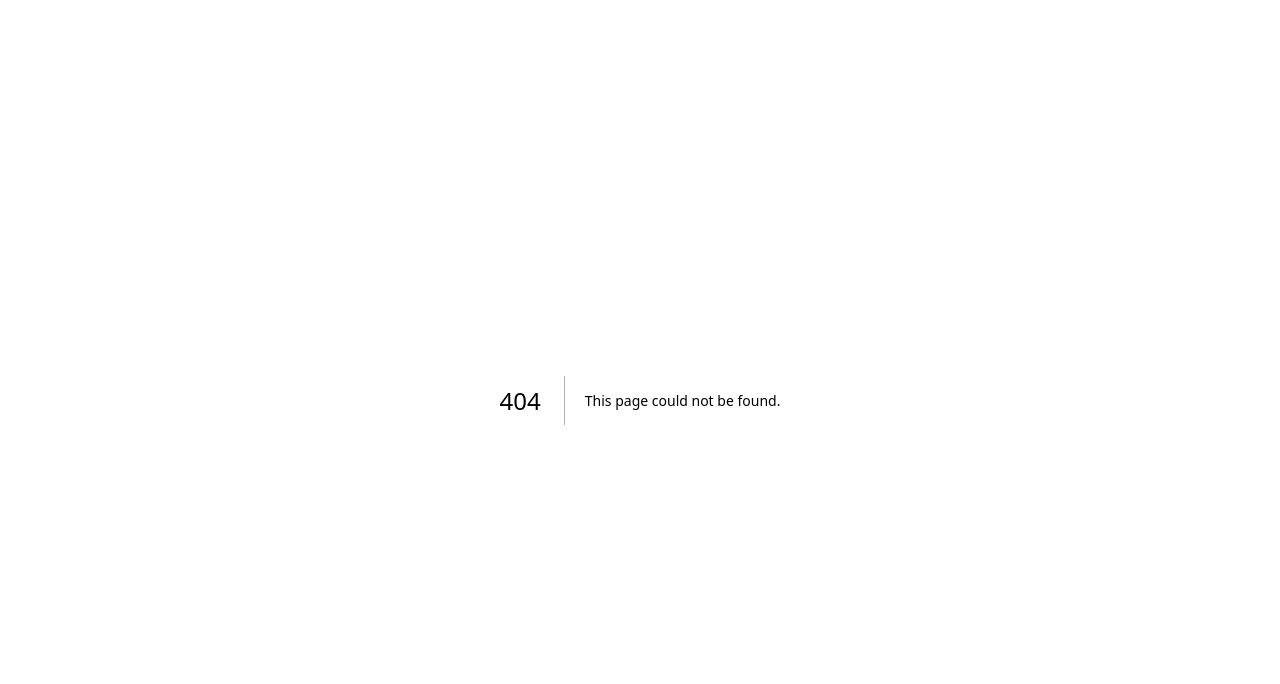
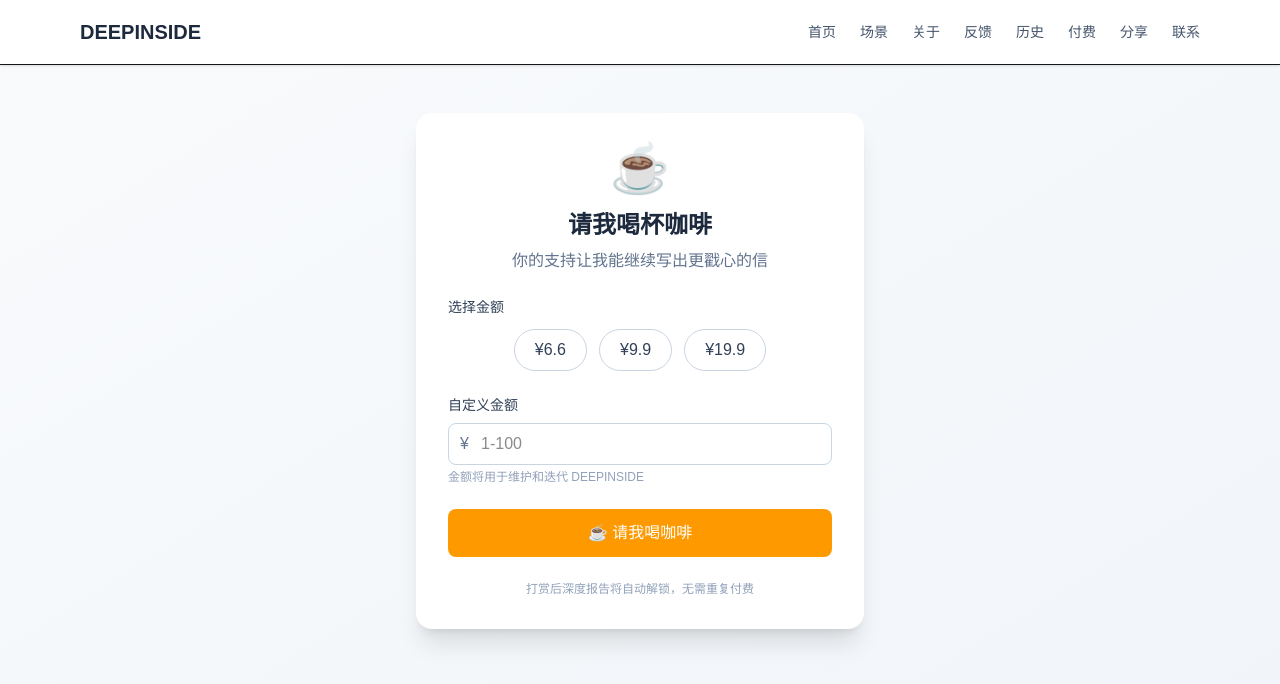
Before and after one commit to l19823587371-ui/deepinside, a Next.js app: page /tip in a window 1280 px wide. Before the commit this address had no page. Shown: the top 684 px of the page. Built offline with nearby package versions, Linux system fonts and the light colour scheme.

Commit message:
feat: 深度版三个追问页添加打赏检查

```diff
--- a/pages/deep-questions/1.tsx
+++ b/pages/deep-questions/1.tsx
@@ -7,27 +7,31 @@ export default function Question1() {
   const [answer, setAnswer] = useState('');
 
   useEffect(() => {
+    // 检查是否已打赏
+    if (typeof window !== 'undefined') {
+      const tipped = localStorage.getItem('deepinside_tipped');
+      if (!tipped) {
+        alert('请先打赏支持，再解锁深度报告 ☕');
+        router.push('/tip');
+        return;
+      }
+    }
+
     const { story } = router.query;
-    console.log('追问1 收到的 story:', story);
-
     if (story && typeof story === 'string') {
       if (typeof window !== 'undefined') {
         localStorage.setItem('deepinside_original_story', story);
-        console.log('追问1 已保存故事:', story);
-        const saved = localStorage.getItem('deepinside_original_story');
-        console.log('追问1 验证保存:', saved);
+        console.log('追问1 - 已保存故事');
       }
-    } else {
-      if (typeof window !== 'undefined') {
-        const saved = localStorage.getItem('deepinside_original_story');
-        console.log('追问1 从 localStorage 读取:', saved);
-        if (!saved) {
-          console.error('追问1 没有找到故事');
-          alert('未找到你的故事，请返回首页重新生成免费信');
-        }
+    } else if (typeof window !== 'undefined') {
+      const saved = localStorage.getItem('deepinside_original_story');
+      if (!saved) {
+        console.error('追问1 - 没有找到故事');
+        alert('未找到你的故事，请返回首页重新生成免费信');
+        router.push('/');
       }
     }
-  }, [router.query]);
+  }, [router.query, router]);
 
   const handleNext = () => {
     if (!answer.trim()) {
--- a/pages/deep-questions/2.tsx
+++ b/pages/deep-questions/2.tsx
@@ -1,10 +1,22 @@
 import { useRouter } from 'next/router';
-import { useState } from 'react';
+import { useState, useEffect } from 'react';
 import Navbar from '../../components/Navbar';
 
 export default function Question2() {
   const router = useRouter();
   const [answer, setAnswer] = useState('');
+
+  useEffect(() => {
+    // 检查是否已打赏
+    if (typeof window !== 'undefined') {
+      const tipped = localStorage.getItem('deepinside_tipped');
+      if (!tipped) {
+        alert('请先打赏支持，再解锁深度报告 ☕');
+        router.push('/tip');
+        return;
+      }
+    }
+  }, [router]);
 
   const handleNext = () => {
     if (!answer.trim()) {
--- a/pages/deep-questions/3.tsx
+++ b/pages/deep-questions/3.tsx
@@ -11,21 +11,31 @@ export default function Question3() {
   const [answer2, setAnswer2] = useState('');
 
   useEffect(() => {
+    // 检查是否已打赏
+    if (typeof window !== 'undefined') {
+      const tipped = localStorage.getItem('deepinside_tipped');
+      if (!tipped) {
+        alert('请先打赏支持，再解锁深度报告 ☕');
+        router.push('/tip');
+        return;
+      }
+    }
+
     if (typeof window !== 'undefined') {
       const story = localStorage.getItem('deepinside_original_story');
-      console.log('追问3 - 从 localStorage 读取故事:', story?.slice(0, 50));
-
       if (story) {
         setOriginalStory(story);
+        console.log('追问3 - 已加载故事:', story.slice(0, 50));
       } else {
         console.error('追问3 - 没有找到故事');
         alert('未找到你的故事，请返回首页重新生成免费信');
+        router.push('/');
       }
 
       setAnswer1(localStorage.getItem('deep_answer1') || '');
       setAnswer2(localStorage.getItem('deep_answer2') || '');
     }
-  }, []);
+  }, [router]);
 
   const handleGenerate = async () => {
     if (!originalStory) {
--- a/pages/report.tsx
+++ b/pages/report.tsx
@@ -12,11 +12,8 @@ export default function Report() {
   const [originalStory, setOriginalStory] = useState('');
 
   useEffect(() => {
-    const { data, story } = router.query;
+    const { data } = router.query;
 
-    console.log('Report 页面 - URL 参数:', { data: !!data, story });
-
-    // 解析报告内容
     if (data && typeof data === 'string') {
       try {
         setReport(JSON.parse(data));
@@ -25,43 +22,23 @@ export default function Report() {
       }
     }
 
-    // 获取故事：优先从 URL，然后从 localStorage
-    let finalStory = '';
-
-    if (story && typeof story === 'string') {
-      finalStory = story;
-      console.log('从 URL 获取故事:', finalStory);
-    } else if (typeof window !== 'undefined') {
-      const saved = localStorage.getItem('deepinside_original_story');
-      if (saved) {
-        finalStory = saved;
-        console.log('从 localStorage 获取故事:', finalStory);
+    // 从 localStorage 读取故事
+    if (typeof window !== 'undefined') {
+      const story = localStorage.getItem('deepinside_original_story');
+      if (story) {
+        setOriginalStory(story);
       }
-    }
-
-    if (finalStory) {
-      setOriginalStory(finalStory);
-      if (typeof window !== 'undefined') {
-        localStorage.setItem('deepinside_original_story', finalStory);
-        console.log('已保存故事到 localStorage');
-      }
-    } else {
-      console.warn('没有找到故事');
     }
   }, [router.query]);
 
   const handleUnlock = () => {
-    console.log('解锁深度版，当前故事:', originalStory);
-
     if (!originalStory) {
-      console.error('故事为空！');
       alert('未找到你的故事，请返回首页重新生成免费信');
       return;
     }
 
     if (typeof window !== 'undefined') {
       localStorage.setItem('deepinside_free_letter', report?.letter || '');
-      localStorage.setItem('deepinside_original_story', originalStory);
     }
 
     router.push(`/deep-questions/1?story=${encodeURIComponent(originalStory)}`);
@@ -98,12 +75,20 @@ export default function Report() {
                 如果你想看见更深的自己——<br />
                 根源拆解 · 双路径推演 · 风险预警 · 30天破局地图 · 一句话承诺
               </p>
+              <div className="flex flex-col sm:flex-row gap-3 justify-center">
                 <button
                   onClick={handleUnlock}
                   className="bg-blue-600 text-white px-6 py-2 rounded-lg hover:bg-blue-700 transition"
                 >
                   解锁深度拆解版 →
                 </button>
+                <button
+                  onClick={() => router.push('/tip')}
+                  className="bg-amber-500 text-white px-6 py-2 rounded-lg hover:bg-amber-600 transition"
+                >
+                  ☕ 请我喝咖啡
+                </button>
+              </div>
             </div>
 
             <div className="mt-6 text-center">
--- /dev/null
+++ b/pages/tip.tsx
@@ -0,0 +1,122 @@
+import { useState } from 'react';
+import { useRouter } from 'next/router';
+import Navbar from '../components/Navbar';
+
+export default function Tip() {
+  const router = useRouter();
+  const [amount, setAmount] = useState('');
+  const [loading, setLoading] = useState(false);
+
+  const presetAmounts = [6.6, 9.9, 19.9];
+
+  const handleTip = async () => {
+    const numAmount = parseFloat(amount);
+    if (!amount || isNaN(numAmount) || numAmount <= 0) {
+      alert('请输入有效金额（1-100元）');
+      return;
+    }
+    if (numAmount > 100) {
+      alert('单次打赏不超过100元，感谢支持 ❤️');
+      return;
+    }
+
+    setLoading(true);
+
+    // 模拟支付（后续可接入真实支付）
+    alert(`感谢打赏 ¥${numAmount}！\n深度报告将自动解锁。`);
+
+    // 标记已打赏
+    if (typeof window !== 'undefined') {
+      localStorage.setItem('deepinside_tipped', 'true');
+      localStorage.setItem('deepinside_tip_amount', numAmount.toString());
+    }
+
+    // 获取原始故事并进入深度版
+    const story = localStorage.getItem('deepinside_original_story');
+    if (story) {
+      router.push(`/deep-questions/1?story=${encodeURIComponent(story)}`);
+    } else {
+      alert('未找到你的故事，请返回首页重新生成免费信');
+      router.push('/');
+    }
+
+    setLoading(false);
+  };
+
+  return (
+    <>
+      <Navbar />
+      <div className="min-h-screen bg-gradient-to-br from-slate-50 to-slate-100 py-12 px-4">
+        <div className="max-w-md mx-auto bg-white rounded-2xl shadow-xl p-8">
+          <div className="text-center">
+            <div className="text-5xl mb-4">☕</div>
+            <h1 className="text-2xl font-bold text-slate-800 mb-2">请我喝杯咖啡</h1>
+            <p className="text-slate-500 mb-6">
+              你的支持让我能继续写出更戳心的信
+            </p>
+          </div>
+
+          <div className="space-y-6">
+            {/* 预设金额 */}
+            <div>
+              <label className="block text-sm font-medium text-slate-700 mb-3">
+                选择金额
+              </label>
+              <div className="flex gap-3 justify-center">
+                {presetAmounts.map(amt => (
+                  <button
+                    key={amt}
+                    onClick={() => setAmount(amt.toString())}
+                    className={`px-5 py-2 rounded-full border transition ${
+                      amount === amt.toString()
+                        ? 'bg-amber-500 text-white border-amber-500'
+                        : 'bg-white text-slate-700 border-slate-300 hover:border-amber-400'
+                    }`}
+                  >
+                    ¥{amt}
+                  </button>
+                ))}
+              </div>
+            </div>
+
+            {/* 自定义金额 */}
+            <div>
+              <label className="block text-sm font-medium text-slate-700 mb-2">
+                自定义金额
+              </label>
+              <div className="relative">
+                <span className="absolute left-3 top-1/2 -translate-y-1/2 text-slate-500">¥</span>
+                <input
+                  type="number"
+                  step="1"
+                  min="1"
+                  max="100"
+                  className="w-full pl-8 pr-4 py-2 border border-slate-300 rounded-lg focus:ring-2 focus:ring-amber-500 focus:border-transparent"
+                  placeholder="1-100"
+                  value={amount}
+                  onChange={(e) => setAmount(e.target.value)}
+                />
+              </div>
+              <p className="text-xs text-slate-400 mt-1">
+                金额将用于维护和迭代 DEEPINSIDE
+              </p>
+            </div>
+
+            {/* 打赏按钮 */}
+            <button
+              onClick={handleTip}
+              disabled={loading}
+              className="w-full bg-amber-500 text-white py-3 rounded-lg font-medium hover:bg-amber-600 transition disabled:bg-amber-300"
+            >
+              {loading ? '处理中...' : '☕ 请我喝咖啡'}
+            </button>
+
+            <p className="text-xs text-slate-400 text-center">
+              打赏后深度报告将自动解锁，无需重复付费
+            </p>
+          </div>
+        </div>
+      </div>
+    </>
+  );
+}
```
Lines whose indentation alone changed are shown as unchanged.
